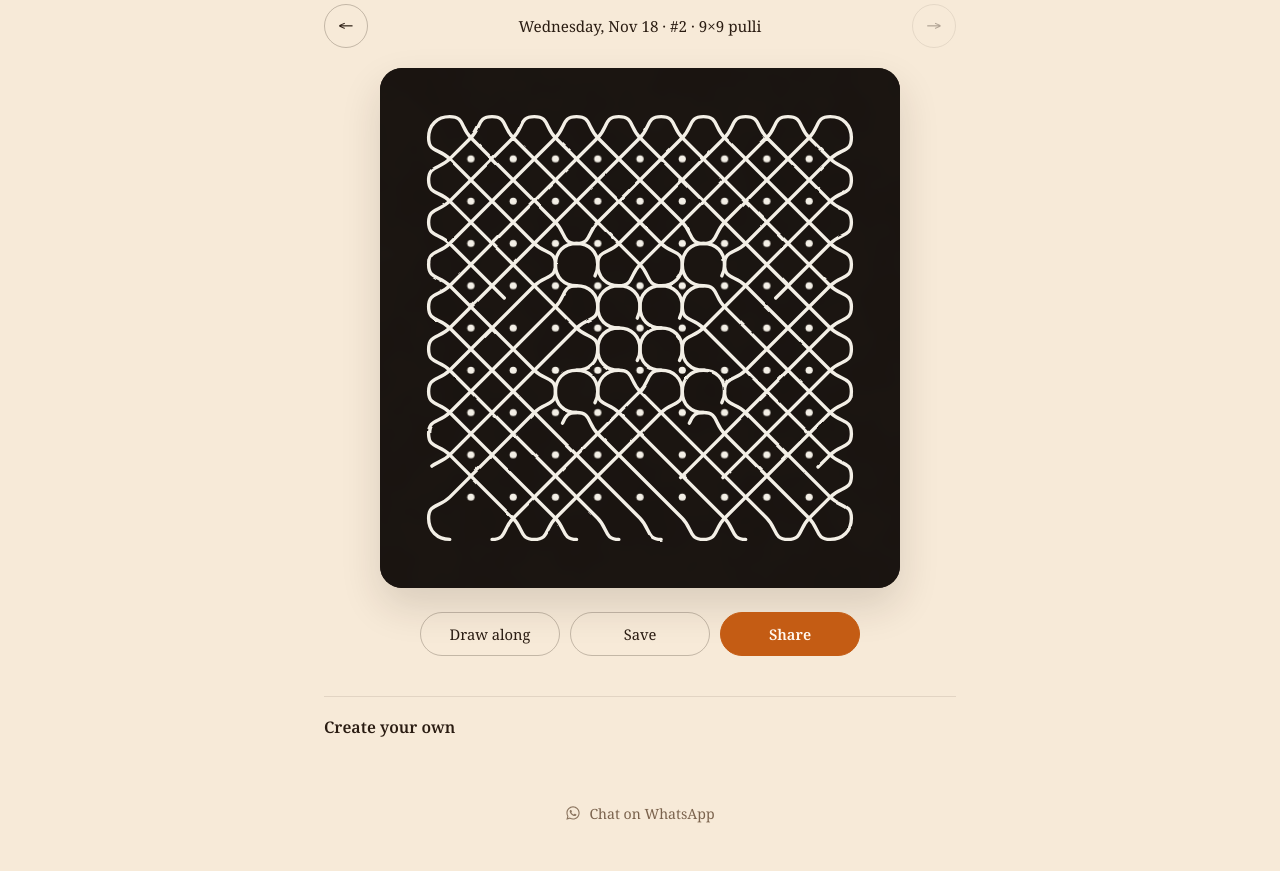
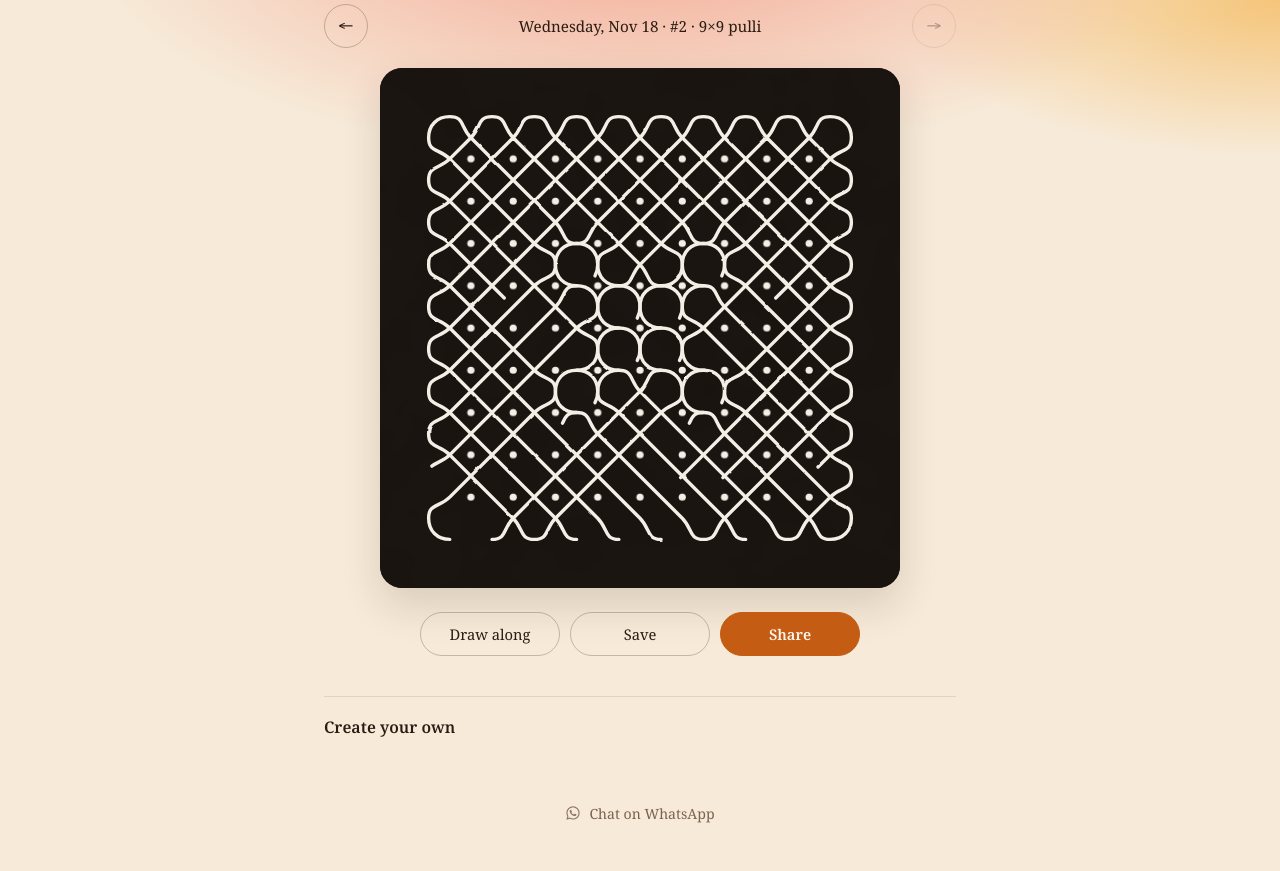
Before and after one commit to macshivadi/kolam, a website built with Vite: page index.html in a window 1280 px wide. Shown: the part 74-945 px from the top of the page. Built offline with nearby package versions, Linux system fonts and the light colour scheme.

Commit message:
Put the dawn and dusk sky wash on the page background so it shows

```diff
--- a/src/style.css
+++ b/src/style.css
@@ -86,7 +86,10 @@ html[data-ambience="night"] {
 html, body {
   margin: 0;
   min-height: 100%;
-  background: var(--paper);
+  background:
+    radial-gradient(900px 380px at 50% 0%, var(--sky-top), transparent 62%),
+    radial-gradient(700px 280px at 100% 8%, var(--sky-mid), transparent 55%),
+    var(--paper);
   color: var(--ink);
   font-family: var(--font-ui);
   -webkit-text-size-adjust: 100%;
```
